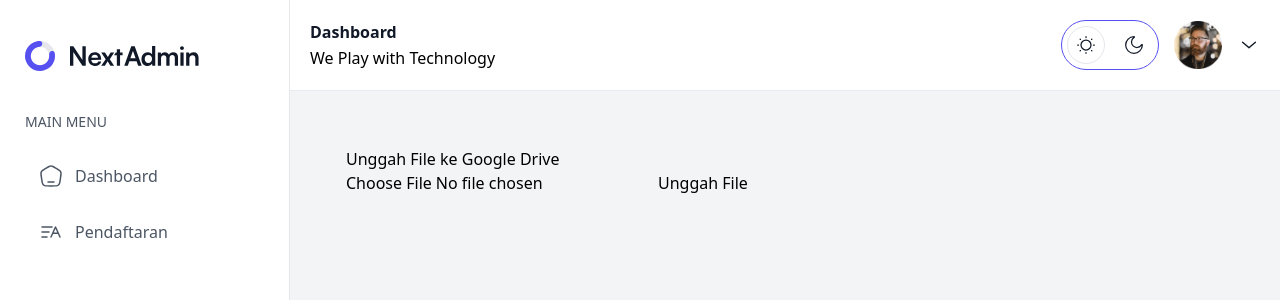
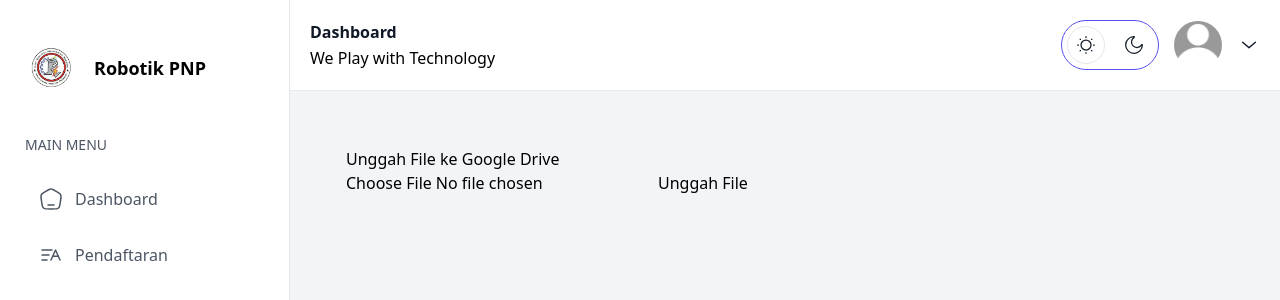
Before and after one commit to zakyrmh/robotik-pnp, a Next.js app: page /testupload in a window 1280 px wide. Shown: the top 300 px of the page. Built offline with nearby package versions, Linux system fonts and the light colour scheme; no server answers.

Commit message:
fix: logo customization

```diff
--- a/components/Layouts/header/index.tsx
+++ b/components/Layouts/header/index.tsx
@@ -25,9 +25,9 @@ export function Header() {
       {isMobile && (
         <Link href={"/"} className="ml-2 max-[430px]:hidden min-[375px]:ml-4">
           <Image
-            src={"/images/logo/logo-icon.svg"}
-            width={32}
-            height={32}
+            src={"/images/logo/logo.webp"}
+            width={55}
+            height={55}
             alt=""
             role="presentation"
           />
--- a/components/Layouts/header/user-info/index.tsx
+++ b/components/Layouts/header/user-info/index.tsx
@@ -20,7 +20,7 @@ export function UserInfo() {
   const USER = {
     name: user?.displayName,
     email: user?.email,
-    img: user?.photoURL || "/images/user/user-01.png",
+    img: user?.photoURL || "/images/user/image.png",
   };
 
   return (
@@ -31,7 +31,7 @@ export function UserInfo() {
         <figure className="flex items-center gap-3">
           <Image
             src={USER.img}
-            className="size-12"
+            className="size-12 rounded-full"
             alt={`Avatar of ${USER.name}`}
             role="presentation"
             width={200}
@@ -61,7 +61,7 @@ export function UserInfo() {
         <figure className="flex items-center gap-2.5 px-5 py-3.5">
           <Image
             src={USER.img}
-            className="size-12"
+            className="size-12 rounded"
             alt={`Avatar for ${USER.name}`}
             role="presentation"
             width={200}
--- a/components/Layouts/sidebar/index.tsx
+++ b/components/Layouts/sidebar/index.tsx
@@ -1,7 +1,7 @@
 "use client";
 
-import { Logo } from "@/components/logo";
 import { cn } from "@/lib/utils";
+import Image from "next/image";
 import Link from "next/link";
 import { usePathname } from "next/navigation";
 import { useEffect, useState } from "react";
@@ -94,9 +94,15 @@ export function Sidebar() {
             <Link
               href={"/"}
               onClick={() => isMobile && toggleSidebar()}
-              className="px-0 py-2.5 min-[850px]:py-0"
+              className="flex items-center gap-3.5 px-0 py-2 min-[850px]:py-0"
             >
-              <Logo />
+                <Image
+                  src="/images/logo/logo.webp"
+                  alt="Logo Robotik PNP"
+                  width={55}
+                  height={55}
+                />
+                <span className="text-lg font-semibold">Robotik PNP</span>
             </Link>
 
             {isMobile && (
```
Also changed, not shown: public/images/user/image.png (added).
